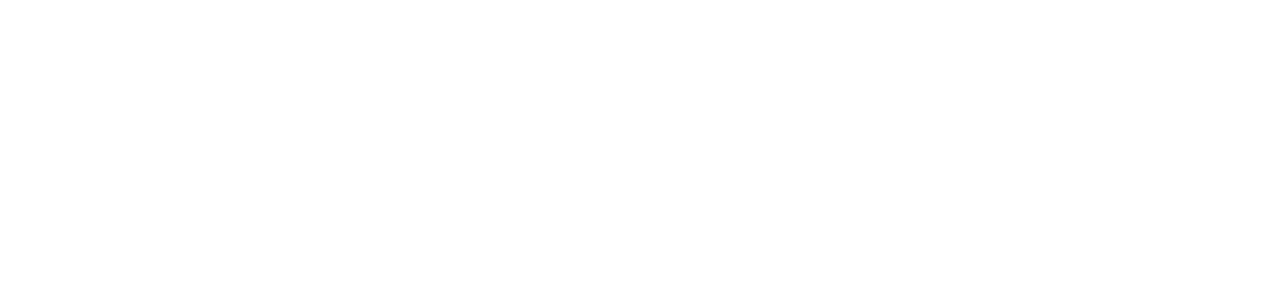
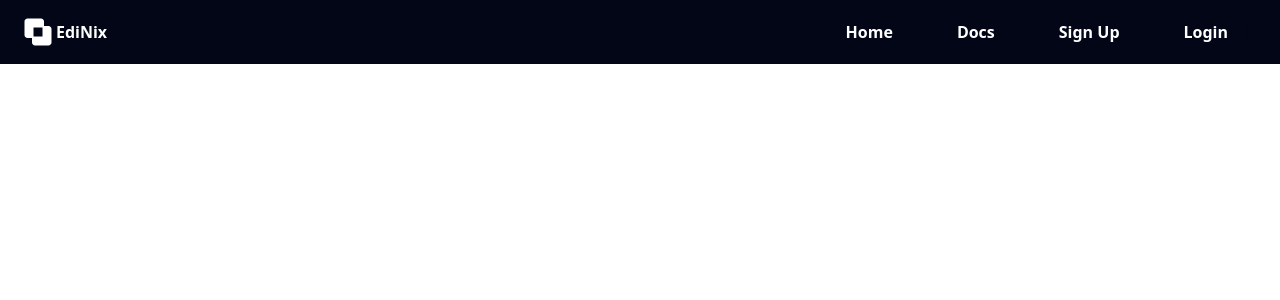
Before and after one commit to itsme-Subid/EdiNix, a React (Vite) app in the folder client/: page /docs in a window 1280 px wide. Before the commit this address had no page. Shown: the top 300 px of the page. Built offline with nearby package versions, Linux system fonts and the light colour scheme.

Commit message:
Add Docs component and update styling in App and Home components

```diff
--- a/client/src/App.jsx
+++ b/client/src/App.jsx
@@ -3,6 +3,7 @@
 import Home from "./components/home";
 import Login from "./components/login";
 import Signup from "./components/signup";
+import Docs from "./components/docs";
 const App = () => {
 	return (
 		<Router>
@@ -10,7 +11,7 @@
 				<Route path='/signup' element={<Signup />} />
 				<Route path='/login' element={<Login />} />
 				<Route path='/' element={<Home />} />
-				{/* <Route path='/docs' element={<Docs />} /> */}
+				<Route path='/docs' element={<Docs />} />
 			</Routes>
 		</Router>
 	);
--- /dev/null
+++ b/client/src/components/docs.jsx
@@ -0,0 +1,40 @@
+import React from "react";
+import { Link } from "react-router-dom";
+import { BiExclude } from "react-icons/bi";
+
+const Docs = () => {
+	return (
+		<>
+			<nav className='flex justify-between items-center max-w-full h-16 bg-slate-950 text-white px-5 '>
+				<div className='flex items-center'>
+					<BiExclude className='text-4xl' />
+					<h1 className='font-semibold'>EdiNix</h1>
+				</div>
+				<div className='flex justify-center items-center'>
+					<Link
+						to='/'
+						className='bg-slate-950 px-5 py-2 rounded-full font-semibold mx-3 hover:border-2 hover:border-white'>
+						Home
+					</Link>
+					<Link
+						to='/docs'
+						className='bg-slate-950 px-5 py-2 rounded-full font-semibold mx-3 hover:border-2 hover:border-white'>
+						Docs
+					</Link>
+					<Link
+						to='/signup'
+						className='bg-slate-950 px-5 py-2 rounded-full font-semibold mx-3 hover:border-2 hover:border-white'>
+						Sign Up
+					</Link>
+					<Link
+						to='/login'
+						className='bg-slate-950 px-5 py-2 rounded-full font-semibold mx-3 hover:border-2 hover:border-white'>
+						Login
+					</Link>
+				</div>
+			</nav>
+		</>
+	);
+};
+
+export default Docs;
--- a/client/src/components/home.jsx
+++ b/client/src/components/home.jsx
@@ -53,7 +53,7 @@
 				</div>
 			</nav>
 			<section className='flex justify-center items-center min-h-screen'>
-				<div className='flex flex-col w-[80%] justify-center items-center lg:px-52 md:px-48 sm:px-36 px-24 flex-wrap'>
+				<div className='flex flex-col w-full justify-center items-center lg:px-48 md:px-44 sm:px-28 px-20 flex-wrap'>
 					<h1 className='md:text-7xl flex justify-center sm:text-5xl text-4xl font-black tracking-tighter '>
 						Take Contributions to Next Level
 					</h1>
@@ -73,7 +73,7 @@
 						<span ref={el} />
 					</div>
 					<h1
-						className=' border border-grey-200 w-1/2 justify-center rounded-lg bg-black text-sm font-extralight py-2 flex gap-2 items-center px-4 cursor-pointer'
+						className=' border border-gray-300 w-1/2 justify-center rounded-lg bg-black text-xl font-extralight py-2 flex gap-2 items-center px-4 cursor-pointer'
 						onClick={handleCopy}>
 						{!copied && <span>$ npm install edinix</span>}
 						{!copied && <MdContentCopy />}
--- a/client/src/components/signup.jsx
+++ b/client/src/components/signup.jsx
@@ -35,10 +35,12 @@
 				</div>
 			</nav>
 			<section className='flex justify-center items-center min-h-screen my-10'>
-				<div className='w-3/4 h-screen bg-gray-200/50 shadow-white rounded-3xl flex '>
-					<div className='p-10 w-1/2 h-full bg-white rounded-l-3xl text-black flex flex-col items-center justify-center'>
-						<BiExclude className='text-9xl' />
-						<h1 className='text-4xl font-semibold mb-1'>Create Account</h1>
+				<div className='w-3/4 lg:h-screen h-full bg-gray-200/50 shadow-white rounded-3xl lg:flex'>
+					<div className='p-10 w-full lg:w-1/2 h-full bg-white rounded-t-3xl lg:rounded-l-3xl text-black flex flex-col items-center justify-center'>
+						<BiExclude className='md:text-9xl sm:text-7xl text-5xl' />
+						<h1 className='md:text-4xl text-2xl font-semibold mb-1'>
+							Create Account
+						</h1>
 						<h1>And gain access to our service</h1>
 						<div className='w-full'>
 							<label
@@ -90,7 +92,7 @@
 							</button>
 						</div>
 					</div>
-					<div className='bg-black w-1/2 min-h-screen flex flex-col justify-center items-center m-auto relative rounded-r-3xl bg-signup-image bg-cover bg-center'></div>
+					<div className='bg-black w-full lg:w-1/2 lg:h-screen h-[590px] flex flex-col justify-center items-center m-auto relative lg:rounded-r-3xl rounded-b-3xl bg-signup-image bg-cover bg-center'></div>
 				</div>
 			</section>
 		</>
```
